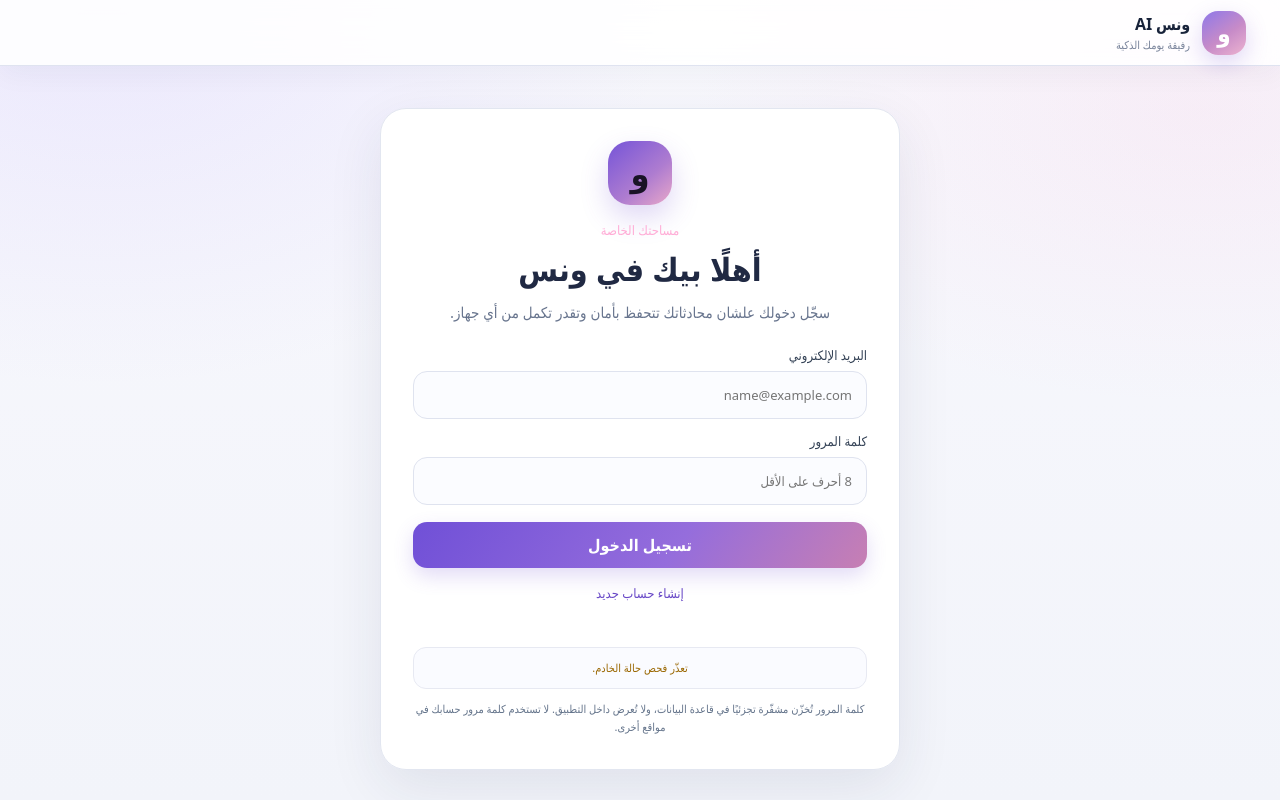
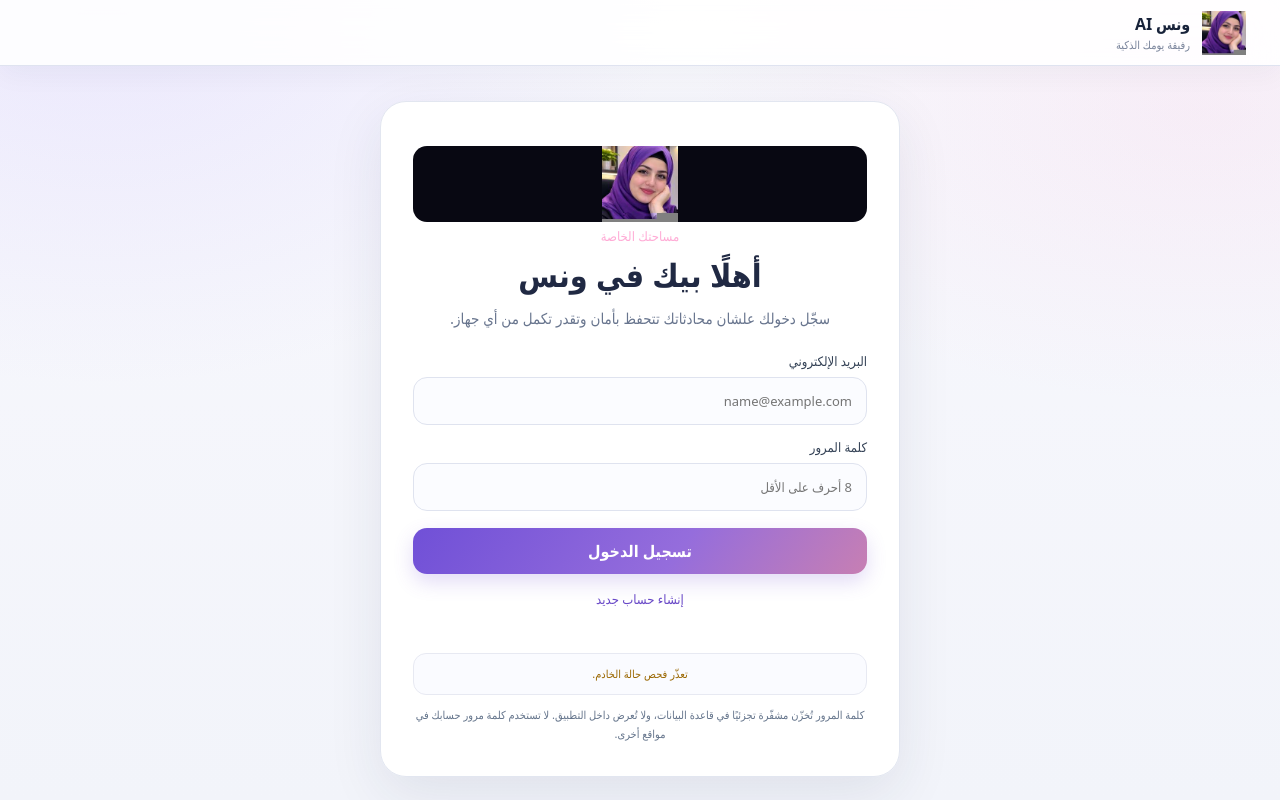
Before and after one commit to naslok3-blip/wens-ai-backend, a plain HTML site: page index.html in a window 1280 px wide. Drawn offline with Linux system fonts and the light colour scheme; no server answers.

Commit message:
Polish Wens portrait, chat formatting and GPT service controls

```diff
--- a/index.html
+++ b/index.html
@@ -24,12 +24,12 @@
 </head>
 <body>
 <header class="topbar">
-  <a class="brand" href="index.html"><span class="logo" id="brandAdminEntry" tabindex="0" role="button" aria-label="مدخل مالك التطبيق">و</span><span><b id="brandName">ونس AI</b><small>رفيقة يومك الذكية</small></span></a>
+  <a class="brand" href="index.html"><img class="brand-avatar" id="brandAdminEntry" src="/avatar.jpg?v=real-jpg-20261104" alt="ونس" width="44" height="44" tabindex="0" role="button" aria-label="ونس - مدخل الإدارة"><span><b id="brandName">ونس AI</b><small>رفيقة يومك الذكية</small></span></a>
   <div class="top-actions"><button id="openAdminBtn" class="admin-shortcut" type="button" hidden>الإدارة</button><button id="backToAppBtn" class="admin-shortcut" type="button" hidden>العودة لونس</button><button id="logoutBtn" class="admin-shortcut" hidden>خروج</button></div>
 </header>
 <main class="app">
 <section id="authPanel" class="panel auth-panel">
-  <div class="auth-mark">و</div><p class="eyebrow">مساحتك الخاصة</p><h1 id="authTitle">أهلًا بيك في ونس</h1>
+  <img class="auth-avatar" src="/avatar.jpg?v=real-jpg-20261104" alt="ونس" width="76" height="76"><p class="eyebrow">مساحتك الخاصة</p><h1 id="authTitle">أهلًا بيك في ونس</h1>
   <p class="hero-text">سجّل دخولك علشان محادثاتك تتحفظ بأمان وتقدر تكمل من أي جهاز.</p>
   <form id="authForm" class="auth-form">
     <label id="nameField" hidden>الاسم<input id="nameInput" maxlength="60" autocomplete="name" placeholder="اسمك"></label>
@@ -113,6 +113,6 @@
   <iframe id="adminFrame" title="لوحة إدارة ونس" loading="lazy" referrerpolicy="same-origin" src="about:blank"></iframe>
 </section>
 </main>
-<footer>ونس AI • نسخة تطويرية</footer>
+<footer>ونس AI • رفيقتك الذكية باللهجة المصرية</footer>
 <script src="app.js"></script>
 </body></html>
```
